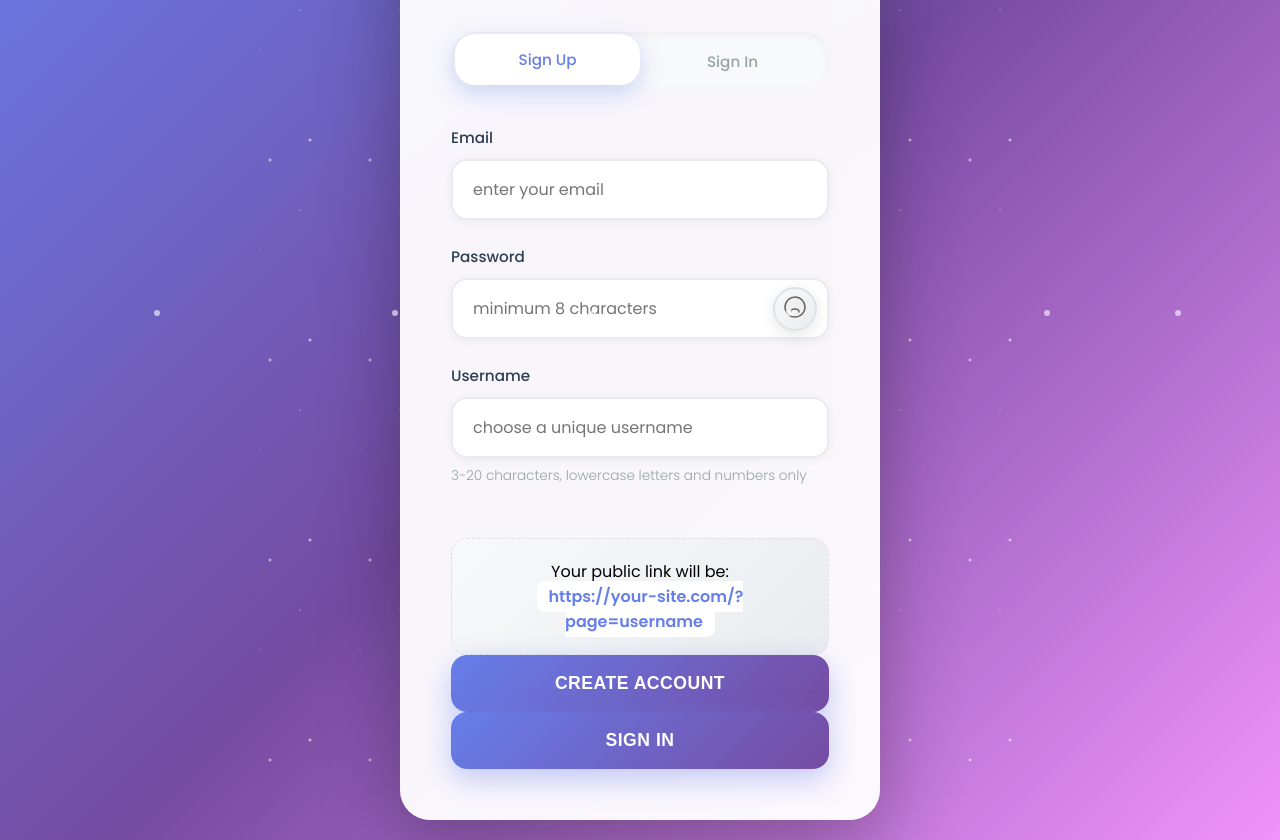
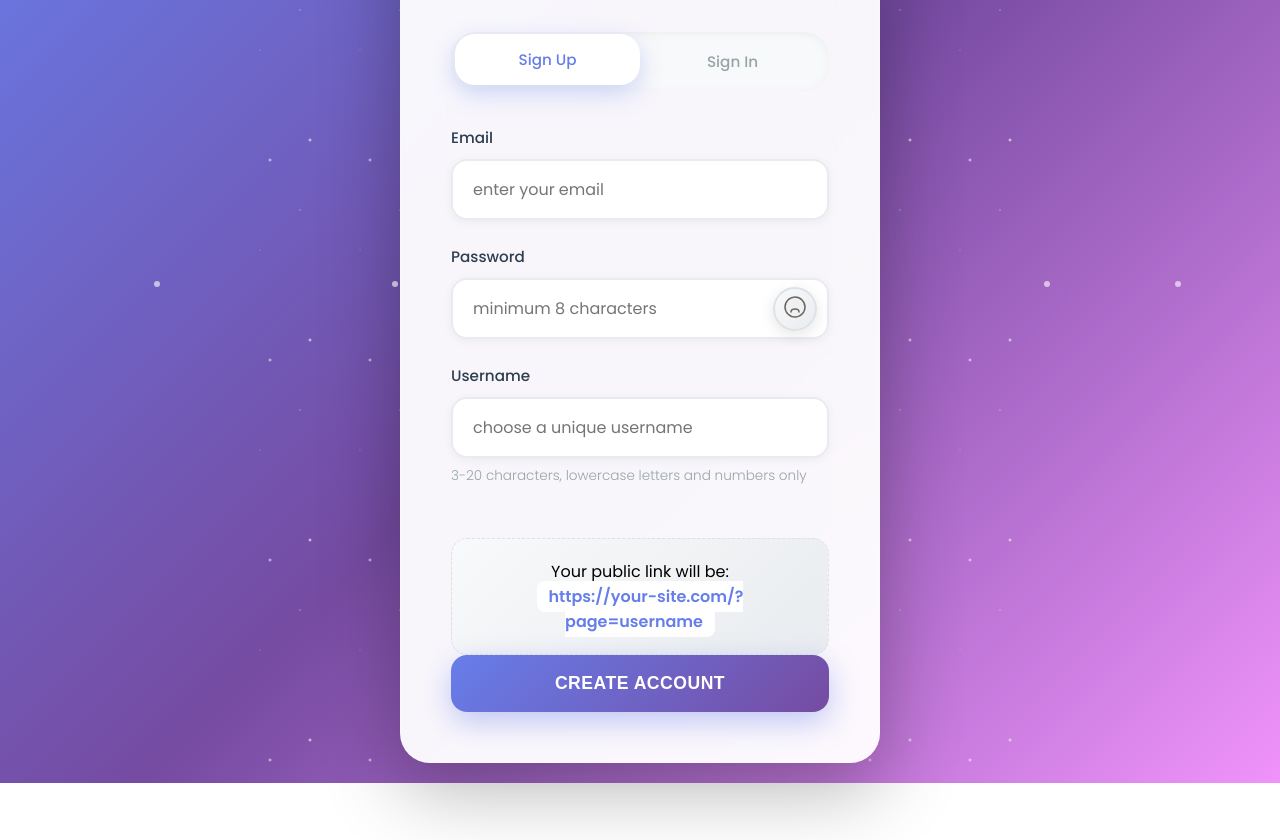
Before and after one commit to vaibhvmalkar/Hushky-Confessions, a plain HTML site: page admin-auth.html in a window 1280 px wide. Shown: the part 215-1055 px from the top of the page. After the commit the page ends 998 px from the top, so only its background shows below. Drawn offline with nearby package versions, Linux system fonts and the light colour scheme; no server answers.

```diff
--- a/admin-auth.html
+++ b/admin-auth.html
@@ -644,7 +644,7 @@
 
 
 
-        <button class="btn" onclick="handleSignin()" id="signinBtn">Sign In</button>
+       <!-- <button class="btn" onclick="handleSignin()" id="signinBtn">Sign In</button> -->
     </div>
     </div>
 
```
